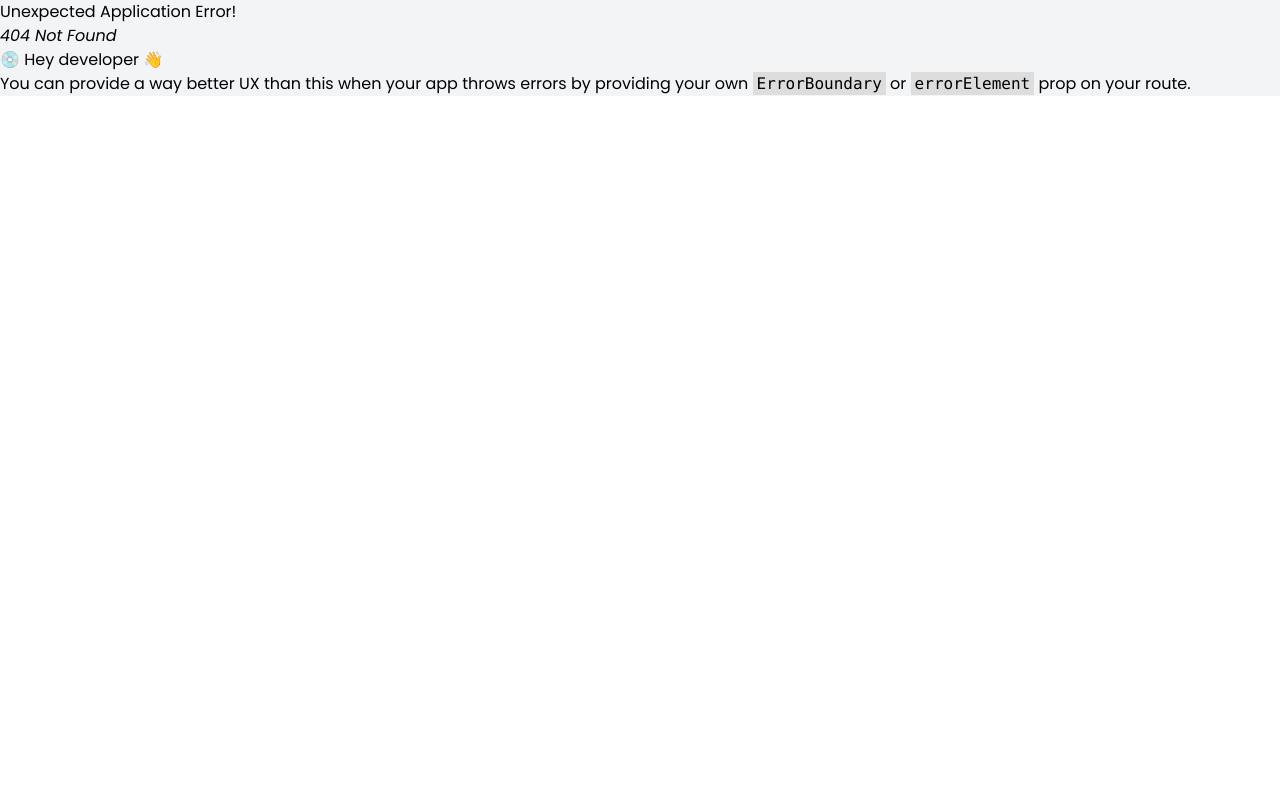
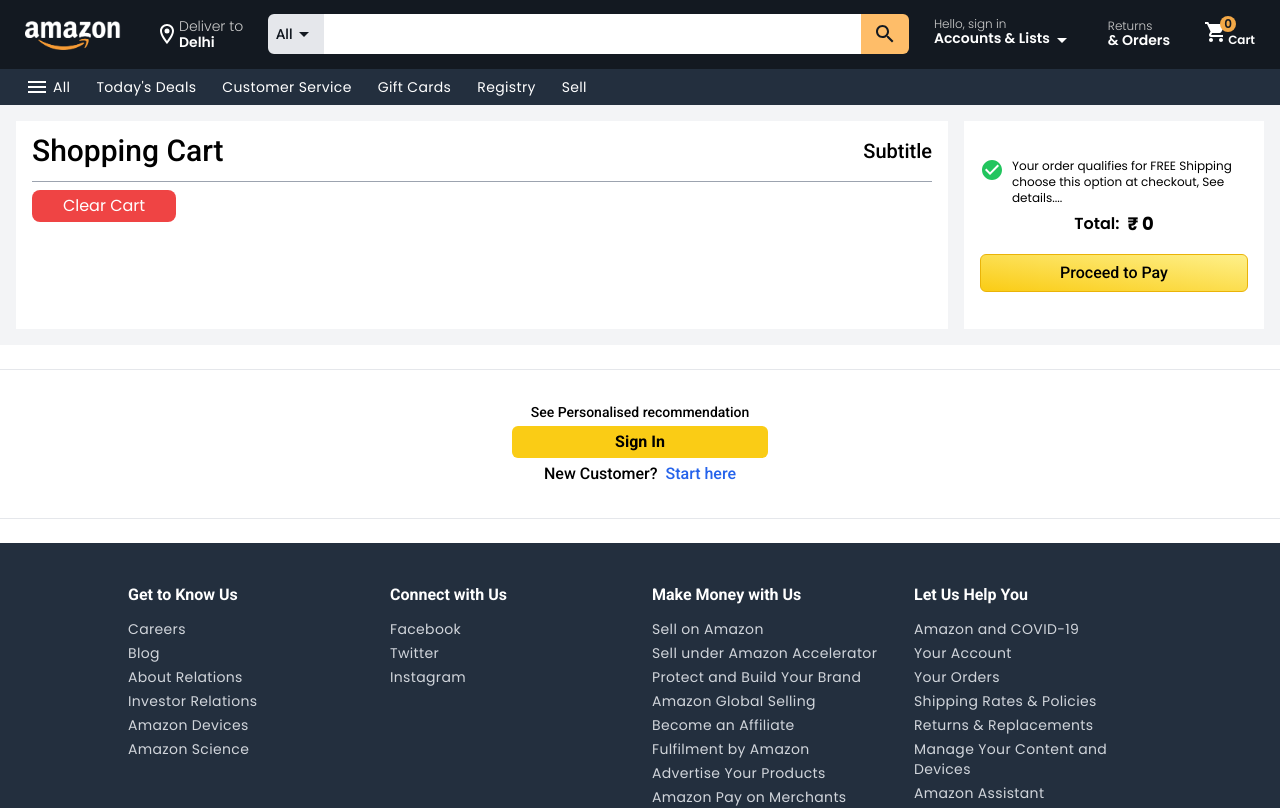
Before and after one commit to nehaM213/Amazon-Clone---React-Project---t7qz5gp6g448, a React (Create React App) app: page /cart in a window 1280 px wide. Before the commit this address had no page. Shown: the top 808 px of the page. Built offline with nearby package versions, Linux system fonts and the light colour scheme.

Commit message:
Adding functionality- Add to cart

```diff
--- a/package.json
+++ b/package.json
@@ -15,6 +15,7 @@
     "framer-motion": "^10.12.7",
     "react": "^18.2.0",
     "react-dom": "^18.2.0",
+    "react-redux": "^8.0.5",
     "react-router-dom": "^6.11.1",
     "react-scripts": "5.0.1",
     "react-slick": "^0.29.0",
--- a/src/App.js
+++ b/src/App.js
@@ -12,6 +12,7 @@
 import { ProductsData } from "./api/api";
 import Signin from "./pages/Signin";
 import Registration from "./pages/Registration";
+import Cart from "./pages/Cart";
 
 const Layout=()=>{
   return (
@@ -29,6 +30,7 @@
       <Route>
         <Route path="/" element={<Layout />}>
           <Route index element={<Home />} loader={ProductsData}></Route>
+          <Route path="/cart" element={<Cart />}></Route>
         </Route>
         <Route path="/signin" element={<Signin />}></Route>
         <Route path="/registration" element={<Registration />}></Route>
--- a/src/components/header/Header.js
+++ b/src/components/header/Header.js
@@ -7,15 +7,19 @@
 import ShoppingCartIcon from '@mui/icons-material/ShoppingCart';
 import HeaderBottom from './HeaderBottom';
 import { Link } from 'react-router-dom';
+import { useSelector } from 'react-redux';
 
 function Header() {
     const [showAll,setShowAll]=useState(false);
+    const products=useSelector((state)=>state.amazonReducer.products);
   return (
     <div className="w-full sticky top-0 z-50">
       <div className="w-full bg-amazon_blue text-white px-4 py-3 flex items-center md1:justify-between sm:justify-between gap-4">
+        <Link to="/ ">
           <div className="headerHover">
             <img className="w-24 mt-2" src={logo} alt="logo"></img>
           </div>
+        </Link>
         <div className="headerHover hidden md1:inline-flex">
           <LocationOnOutlinedIcon />
           <p className="text-sm text-lightText font-light flex flex-col">
@@ -80,15 +84,17 @@
             & Orders
           </p>
         </div>
+        <Link to="/cart">
           <div className="flex items-start justify-center headerHover relative">
             <ShoppingCartIcon />
             <p className="text-xs font-semibold mt-3 text-whiteText">
               Cart{" "}
               <span className="absolute text-xs -top-1 left-6 font-semibold p-1 h-4 bg-[#f3a847] text-amazon_blue rounded-full flex justify-center items-center">
-              0
+                {products.length > 0 ? products.length : 0}
               </span>
             </p>
           </div>
+        </Link>
       </div>
       <HeaderBottom />
     </div>
--- a/src/components/home/Products.js
+++ b/src/components/home/Products.js
@@ -1,8 +1,11 @@
 import React from "react";
 import { useLoaderData } from "react-router-dom";
 import StarIcon from "@mui/icons-material/Star";
+import { useDispatch } from "react-redux";
+import { addToCart } from "../../redux/amazonSlice";
 
 function Products() {
+  const dispatch=useDispatch();
   const data = useLoaderData();
   const productData = data.data;
   console.log(data);
@@ -27,7 +30,7 @@
                 {item.title.substring(0, 20)}
               </h2>
               <p className="text-sm text-gray-600 font-semibold">
-                {item.price}
+                &#8377;{item.price}
               </p>
             </div>
 
@@ -41,7 +44,22 @@
                 <StarIcon />
               </div>
             </div>
-            <button className="w-full font-titleFont font-medium text-base bg-gradient-to-tr from-yellow-400 to-yellow-200 border hover:from-yellow-300 hover:to-yellow-500 border-yellow-500 hover:border-yellow-700 active:bg-gradient-to-bl active:from-yellow-400 active:to-yellow-500 duration-200 py-1.5 rounded-md mt-3">
+            <button
+              onClick={() =>
+                dispatch(
+                  addToCart({
+                    id: item.id,
+                    title: item.title,
+                    description: item.description,
+                    price: item.price,
+                    category: item.category,
+                    image: item.image,
+                    quantity: 1,
+                  })
+                )
+              }
+              className="yellowButton"
+            >
               Add to Cart
             </button>
           </div>
--- a/src/index.css
+++ b/src/index.css
@@ -11,4 +11,7 @@
     .footerLink{
         @apply text-sm font-bodyFont tracking-wide hover:text-gray-100 cursor-pointer hover:underline duration-150
     }
+    .yellowButton{
+        @apply w-full font-titleFont font-medium text-base bg-gradient-to-tr from-yellow-400 to-yellow-200 border hover:from-yellow-300 hover:to-yellow-500 border-yellow-500 hover:border-yellow-700 active:bg-gradient-to-bl active:from-yellow-400 active:to-yellow-500 duration-200 py-1.5 rounded-md mt-3
+    }
 }
--- a/src/index.js
+++ b/src/index.js
@@ -3,13 +3,15 @@
 import "slick-carousel/slick/slick.css";
 import './index.css';
 import App from './App';
+import { store } from "./redux/store";
+import { Provider } from "react-redux";
 // import reportWebVitals from './reportWebVitals';
 
 const root = ReactDOM.createRoot(document.getElementById('root'));
 root.render(
-  <React.StrictMode>
+  <Provider store={store}>
     <App />
-  </React.StrictMode>
+  </Provider>
 );
 
 // If you want to start measuring performance in your app, pass a function
--- /dev/null
+++ b/src/pages/Cart.js
@@ -0,0 +1,123 @@
+import React, { useEffect, useState } from "react";
+import { useDispatch, useSelector } from "react-redux";
+import CheckCircleIcon from "@mui/icons-material/CheckCircle";
+import {
+  deleteItem,
+  resetCart,
+  incrementQuantity,
+  decrementQuantity,
+} from "../redux/amazonSlice";
+
+function Cart() {
+    const dispatch=useDispatch();
+  const products = useSelector((state) => state.amazonReducer.products);
+  const [totalPrice,setTotalPrice]=useState("");
+  useEffect(()=>{
+    let Total=0;
+    products.map((item)=>{
+        Total+=item.price * item.quantity;
+        return setTotalPrice(Total.toFixed(2));
+    })
+  });
+
+  return (
+    <div className="w-full bg-gray-100 p-4">
+      <div className="mx-auto h-auto grid grid-cols-4 gap-4">
+        <div className="w-full h-full bg-white px-4 col-span-3">
+          <div className="font-titleFont flex items-center justify-between border-b-[1px] border-b-gray-400 py-3">
+            <h2 className="text-3xl font-medium">Shopping Cart</h2>
+            <h4 className="text-xl font-normal">Subtitle</h4>
+          </div>
+          {/* products start here */}
+          <div>
+            {products.map((item) => (
+              <div
+                key={item.id}
+                className="w-full border-b-[1px] border-b-gray-300 p-4 flex items-center gap-6"
+              >
+                <div className="w-full flex item-center justify-between gap-6">
+                  <div className="w-2/5">
+                    <img
+                      className="w-full h-44 object-contain"
+                      src={item.image}
+                      alt="products"
+                    />
+                  </div>
+                  <div className="w-4/5">
+                    <h2 className="font-semibold text-lg">{item.title}</h2>
+                    <p className="text-sm">
+                      {item.description.substring(0, 200)}
+                    </p>
+                    <p className="text-base mt-2">
+                      Unit Price:{" "}
+                      <span className="font-semibold">&#8377;{item.price}</span>
+                    </p>
+                    <div className="bg-[#F0F2F2] flex justify-center items-center gap-1 w-24 py-1 text-center drop-shadow-lg rounded-md ">
+                      <p className="cursor-pointer bg-gray-200 px-1 rounded-md duration-300">
+                        Qty:
+                      </p>
+                      <p
+                        onClick={() => dispatch(decrementQuantity(item.id))}
+                        className="cursor-pointer bg-gray-200 px-1 rounded-md hover:bg-gray-400 duration-300"
+                      >
+                        -
+                      </p>
+                      <p>{item.quantity}</p>
+                      <p
+                        onClick={() => dispatch(incrementQuantity(item.id))}
+                        className="cursor-pointer bg-gray-200 px-1 rounded-md hover:bg-gray-400 duration-300"
+                      >
+                        +
+                      </p>
+                    </div>
+                    <button
+                      onClick={() => dispatch(deleteItem(item.id))}
+                      className="bg-red-500 w-36 py-1 rounded-lg text-white mt-2 hover:bg-red-700 active:bg-red-900 duration-300"
+                    >
+                      Delete Item
+                    </button>
+                  </div>
+                  <div className="w-1/5">
+                    <p className="text-lg font-titleFont font-semibold">
+                      &#8377;{item.price * item.quantity}
+                    </p>
+                  </div>
+                </div>
+              </div>
+            ))}
+          </div>
+          <div>
+            <button
+              onClick={() => dispatch(resetCart())}
+              className="bg-red-500 w-36 py-1 rounded-lg text-white mt-2 hover:bg-red-700 active:bg-red-900 duration-300"
+            >
+              Clear Cart
+            </button>
+          </div>
+        </div>
+        <div className="w-full h-52 bg-white col-span-1 flex flex-col  justify-center items-center p-4">
+          <div>
+            <p className="flex gap-2 items-start text-xs">
+              <span>
+                <CheckCircleIcon className="bg-white text-green-500 rounded-full" />
+              </span>{" "}
+              Your order qualifies for FREE Shipping choose this option at
+              checkout, See details....
+            </p>
+          </div>
+          <div>
+            <p className="font-semibold px-10 py-1 flex items-center justify-between gap-2">
+              Total:{" "}
+              <span className="text-lg font-bold">
+                &#8377; {totalPrice ? totalPrice : 0}
+              </span>
+            </p>
+          </div>
+          <button className="yellowButton">Proceed to Pay</button>
+        </div>
+      </div>
+    </div>
+  );
+}
+
+export default Cart;
--- a/src/pages/Registration.js
+++ b/src/pages/Registration.js
@@ -50,7 +50,7 @@
       <div className="w-full bg-gray-100 pb-10">
         <form className="w-[350px] mx-auto flex flex-col items-center">
           <Link to="/">
-          <img src={darkLogo} className="w-32 mt-5 mb-2" alt="darkLogo" />
+            <img src={darkLogo} className="w-32 mt-5 mb-2" alt="darkLogo" />
           </Link>
           <div className="w-full border border-zinc-200 p-6">
             <h2 className="font-titleFont text-3xl font-medium mb-4">
@@ -124,10 +124,7 @@
                   Password must be atleast 6 characters
                 </p>
               </div>
-              <button
-                onClick={handleRegistration}
-                className="w-full py-1.5 text-sm font-normal rounded-sm bg-gradient-to-t from-[#f7dfa5] to-[#f0c14b] hover:bg-gradient-to-b border border-zinc-400 active:border-yellow-800 active:shadow-amazonInput"
-              >
+              <button onClick={handleRegistration} className="yellowButton">
                 Continue
               </button>
             </div>
--- a/src/pages/Signin.js
+++ b/src/pages/Signin.js
@@ -64,10 +64,7 @@
                   </p>
                 )}
               </div>
-              <button
-                onClick={handleSignin}
-                className="w-full py-1.5 mt-2 text-sm font-normal rounded-sm bg-gradient-to-t from-[#f7dfa5] to-[#f0c14b] hover:bg-gradient-to-b border border-zinc-400 active:border-yellow-800 active:shadow-amazonInput"
-              >
+              <button onClick={handleSignin} className="yellowButton">
                 Continue
               </button>
             </div>
--- /dev/null
+++ b/src/redux/amazonSlice.js
@@ -0,0 +1,48 @@
+import { createSlice } from "@reduxjs/toolkit";
+
+const initialState={
+    products:[],
+    userInfo:[],
+}
+
+export const amazonSlice=createSlice({
+    name:"amazon",
+    initialState,
+    reducers:{
+        addToCart:(state,action)=>{
+            const item=state.products.find((item)=>item.id=== action.payload.id);
+            if(item){
+                item.quantity+=action.payload.quantity;
+            }
+            else{
+                state.products.push(action.payload);
+            }
+        },
+        incrementQuantity:(state,action)=>{
+            const item=state.products.find((item)=>item.id===action.payload)
+            item.quantity++;
+        },
+        decrementQuantity:(state,action)=>{
+            const item=state.products.find((item)=>item.id===action.payload);
+            if(item.quantity===1){
+                item.quantity=1;
+            }else{
+                item.quantity--;
+            }
+        },
+        deleteItem:(state,action)=>{
+            state.products=state.products.filter((item)=>item.id!==action.payload)
+        },
+        resetCart:(state)=>{
+            state.products=[]
+        }
+    }
+})
+export const {
+  addToCart,
+  deleteItem,
+  resetCart,
+  incrementQuantity,
+  decrementQuantity,
+} = amazonSlice.actions;
+export default amazonSlice.reducer;
--- /dev/null
+++ b/src/redux/store.js
@@ -0,0 +1,6 @@
+import { configureStore } from "@reduxjs/toolkit";
+import amazonReducer from "../redux/amazonSlice";
+
+export const store = configureStore({
+  reducer: {amazonReducer},
+});
```
Also changed, not shown: 1 other file (tests, documents, lock files or other folders). Lines whose indentation alone changed are shown as unchanged.
